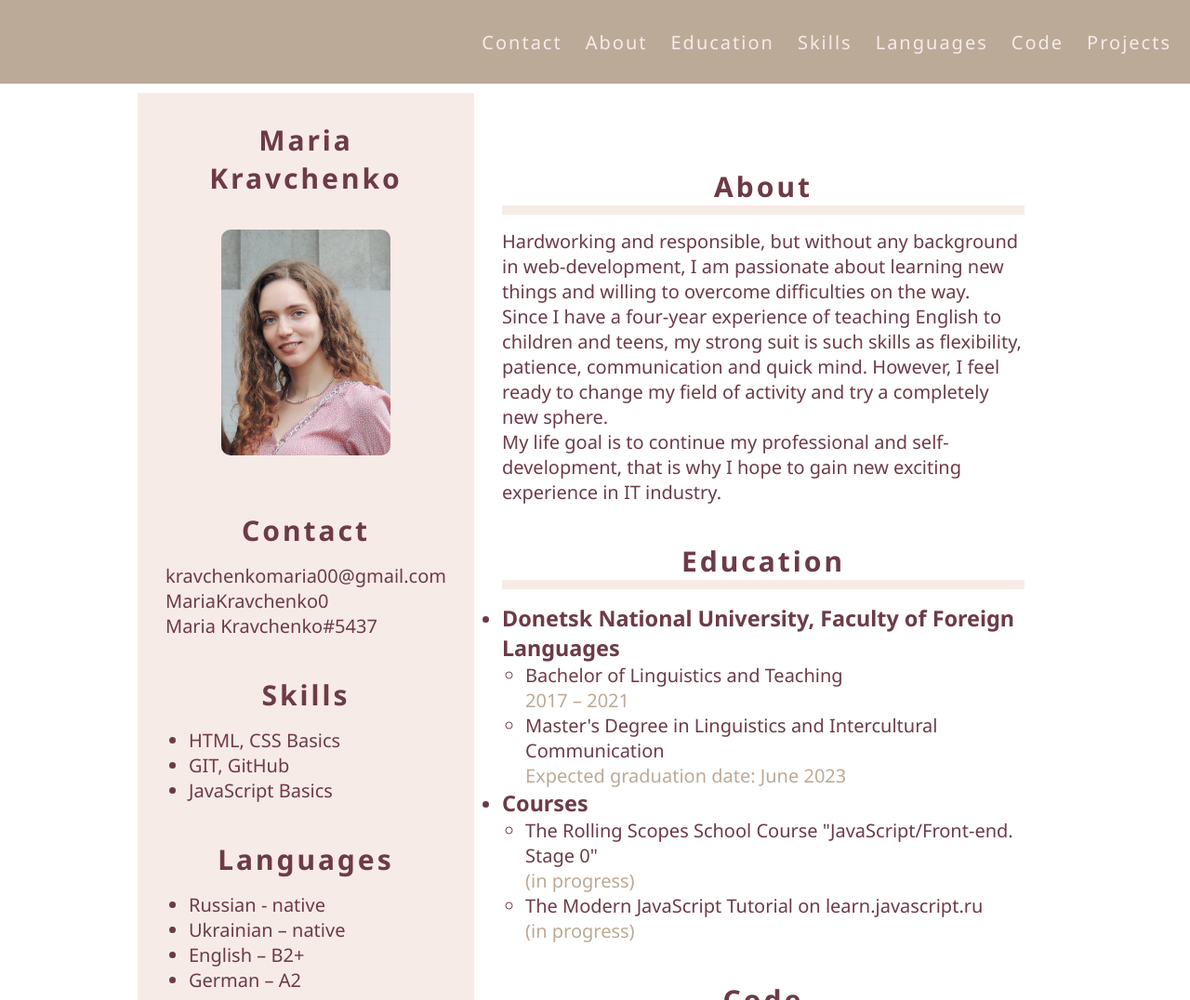
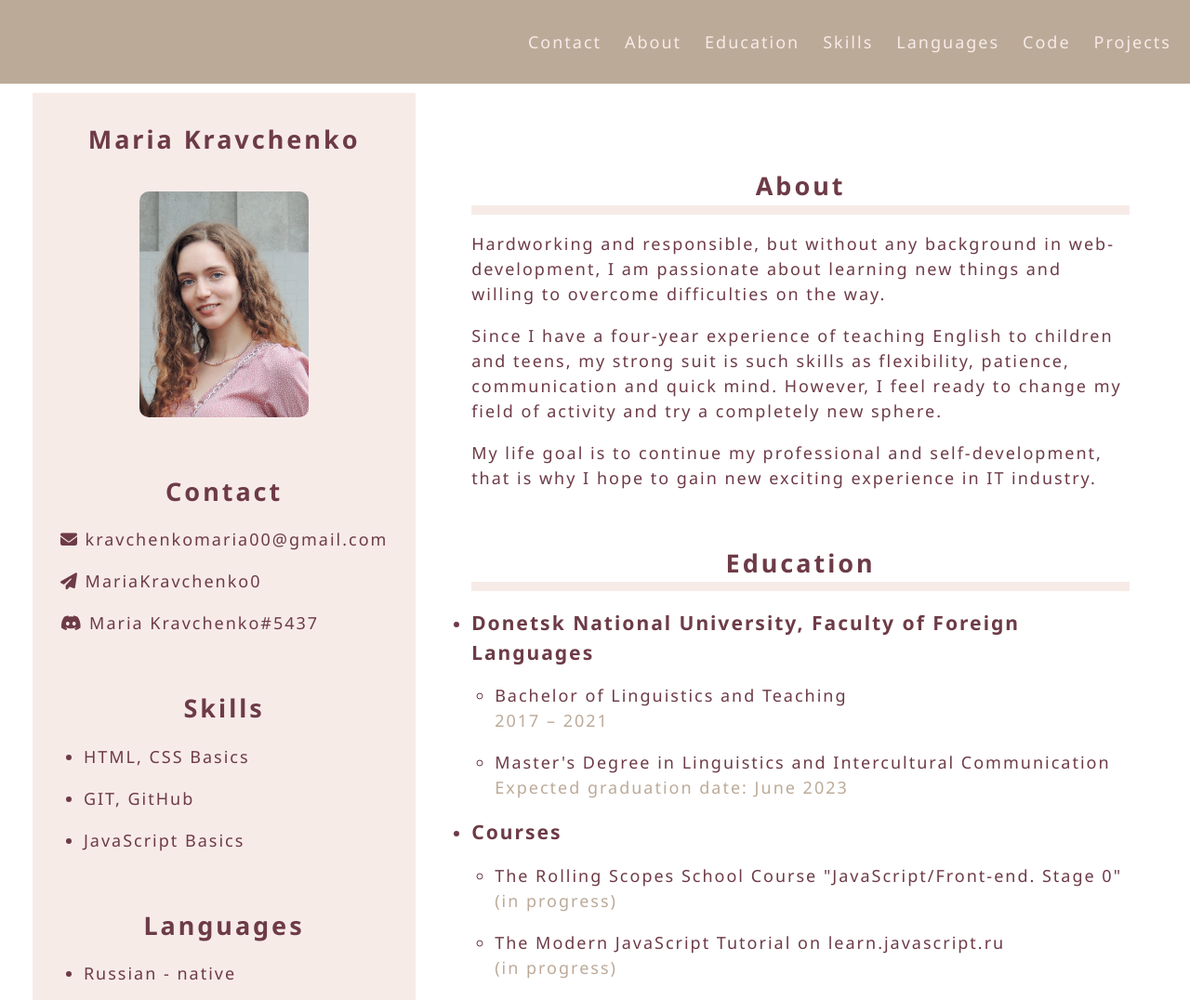
Before and after one commit to MariaKravchenko0/rsschool-cv-old, a plain HTML site: page index.html in a window 1280 px wide. Shown: the top 1076 px of the page at 93% size. Drawn offline with Linux system fonts and the light colour scheme.

Commit message:
feat: add fontawesome

```diff
--- a/index.html
+++ b/index.html
@@ -13,6 +13,10 @@
       href="https://fonts.googleapis.com/css2?family=Noto+Sans:wght@400;700&display=swap"
       rel="stylesheet"
     />
+    <script
+      src="https://kit.fontawesome.com/67d45a7642.js"
+      crossorigin="anonymous"
+    ></script>
   </head>
   <body>
     <header class="header">
@@ -60,14 +64,19 @@
             <h2 class="section-title">Contact</h2>
             <ul class="contact-list">
               <li>
-                <a href="mailto:kravchenkomaria00@gmail.com"
-                  >kravchenkomaria00@gmail.com</a
+                <a href="mailto:kravchenkomaria00@gmail.com">
+                  <i class="fa-solid fa-envelope"></i>
+                  kravchenkomaria00@gmail.com</a
                 >
               </li>
               <li>
-                <a href="https://t.me/MariaKravchenko0">MariaKravchenko0</a>
+                <a href="https://t.me/MariaKravchenko0"
+                  ><i class="fa-solid fa-paper-plane"></i> MariaKravchenko0</a
+                >
               </li>
-              <li>Maria Kravchenko#5437</li>
+              <li>
+                <i class="fa-brands fa-discord"></i> Maria Kravchenko#5437
+              </li>
             </ul>
           </section>
           <section class="section" id="skills">
--- a/style.css
+++ b/style.css
@@ -19,7 +19,9 @@ body {
   flex-direction: column;
   justify-content: space-between;
   height: 100%;
-  font: 400 20px "Noto Sans", sans-serif;
+  font: 400 18px "Noto Sans", sans-serif;
+  line-height: 1.5;
+  letter-spacing: 2px;
   color: var(--text-color);
 }
 
@@ -31,6 +33,11 @@ a {
 
 a:hover {
   color: var(--main-dark);
+}
+
+p,
+li {
+  margin: 18px 0;
 }
 
 .container {
@@ -113,7 +120,6 @@ a:hover {
 
 .main-container {
   justify-content: flex-start;
-  max-width: 1024px;
 }
 
 .column {
@@ -125,12 +131,12 @@ a:hover {
 }
 
 .overview-column {
-  max-width: 400px;
+  max-width: 425px;
   background-color: var(--main-light);
 }
 
 .main-column {
-  max-width: 600;
+  max-width: 768px;
   margin-top: 60px;
 }
 
```
